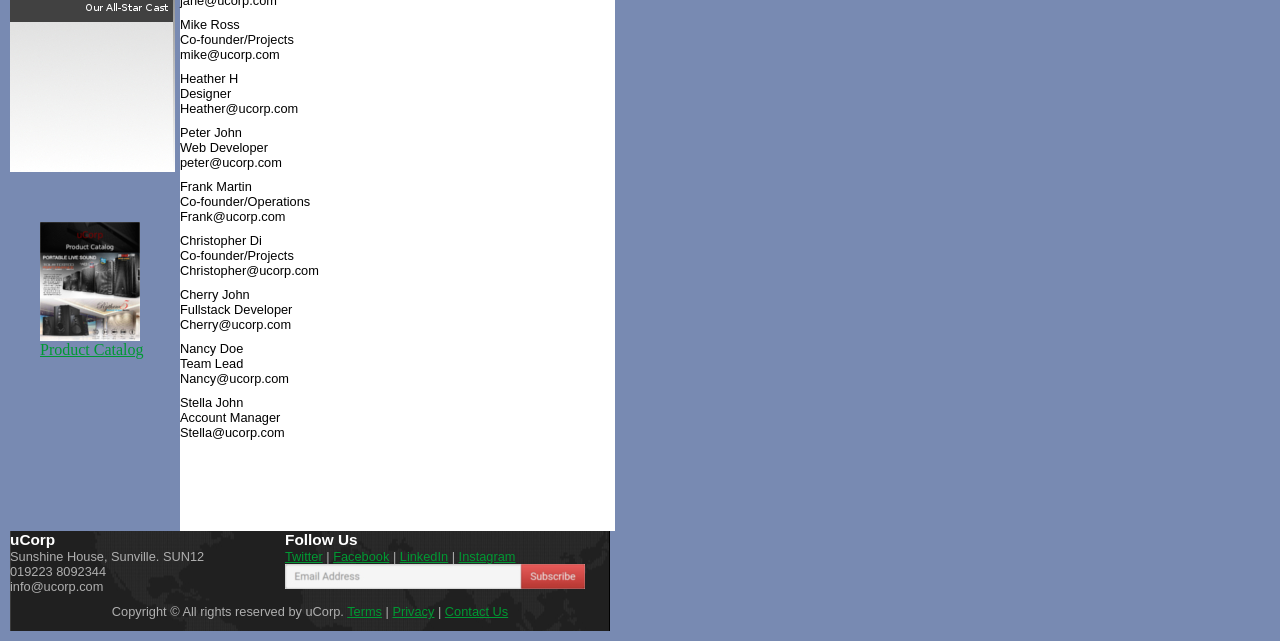
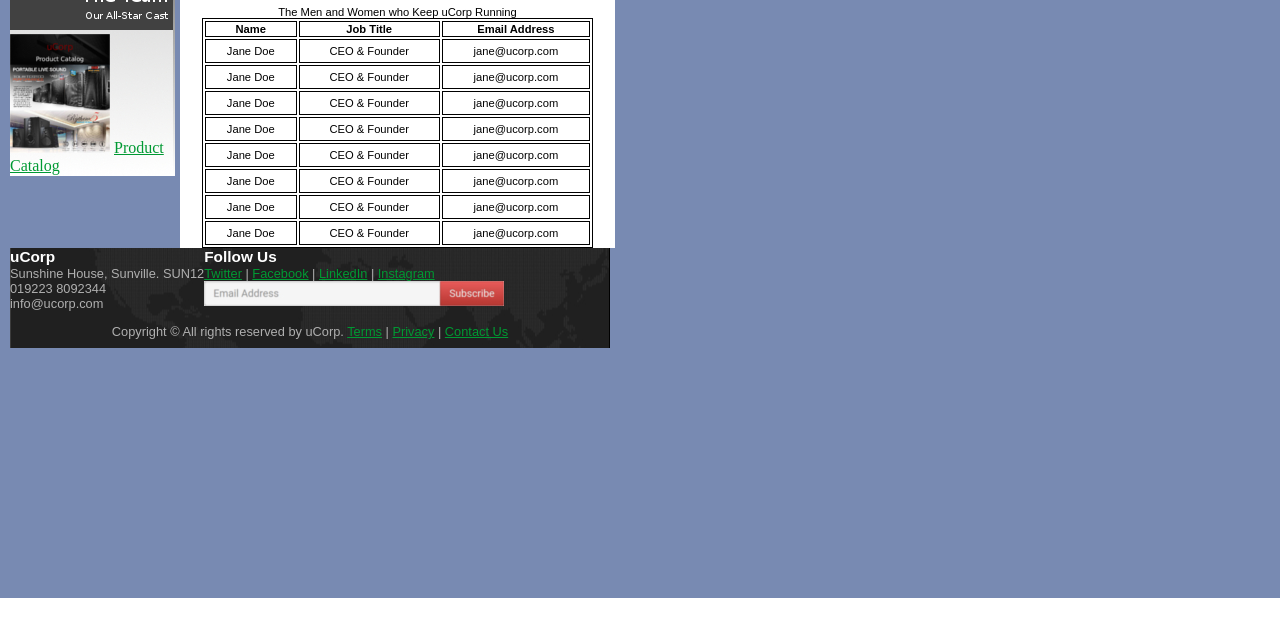
Before and after one commit to grizzlypa/fuzzycub, a plain HTML site: page aboutus_the-team.html in a window 1280 px wide. Shown: the part 202-843 px from the top of the page. After the commit the page ends 800 px from the top, so only its background shows below. Drawn offline with Linux system fonts and the light colour scheme; files whose address does not match are found by name.

Commit message:
End of Lab 5.1

```diff
--- a/aboutus/aboutus.css
+++ b/aboutus/aboutus.css
@@ -119,3 +119,32 @@ margin-left: 275;
 {
 text-align: center;
 }
+
+/* SECTION FOR TABLE SELECTORS */
+table, th, td
+{
+border:1px solid black;
+}
+
+table
+{
+font-family: Arial, Helvetica, Geneva, Swiss, sans-serif;
+font-size: 70%;
+width:90%;
+}
+
+table.center
+{
+margin-left: auto;
+margin-right: auto;
+}
+
+td
+{
+padding:5px;
+}
+
+td.center
+{
+text-align:center;
+}
--- a/aboutus_the-team.html
+++ b/aboutus_the-team.html
@@ -1,3 +1,5 @@
+<!DOCTYPE html>
+
 <html lang="en">
 
 <head>
@@ -14,7 +16,7 @@
 <!-- HEADER -->
 <header>
 
-<div id="head"><a href="index.html"><img height="65" width="250" src="aboutus/uCorp_logo.png" /></a></div>
+<div id="head"><a href="index.html"><img height="65" width="250" src="aboutus/uCorp_logo.png" alt="uCorp_logo" /></a></div>
 
 <div id="navbar"><a href="aboutus.html"><img height="52" width="89" src="aboutus/header_button_about-us.jpg" alt="Link goes back to current page." id="aboutus" /></a><a href="contactus.html"><img height="52" width="104" src="aboutus/header_button_contact-us.jpg" alt="Click here to contact us and let us know what you think." id="contactus" /></a><img height="52" width="91" src="aboutus/header_button_products.jpg" alt="Click here to explore the catalog of products we offer." id="products" /><a href="manufacturing.html"><img height="52" width="204" src="aboutus/header_button_manufacturing-process.jpg" alt="Click here to learn about the high-quality manufacturing process that uCorp employs." id="manufacturingprocess" /></a><a href="technology.html"><img height="52" width="112" src="aboutus/header_button_technology.jpg" alt="Click here to discover the advanced technology that goes into each one of our speakers." id="technology"/></a></div>
 
@@ -36,80 +38,103 @@
 <article>
 
 <h2>Our Creative Team</h2>
+<p>Why are our products so popular? Because the men and women of uCorp work tirelessly to produce nothing but the best.</p>
 
-<p>
-Jane Doe
-<br/>
-CEO & Founder
-<br/>
-jane@ucorp.com
-</p>
+<table class="center">
+    <caption>
+    The Men and Women who Keep uCorp Running
+    </caption>
+    <tr>
+        <th>Name</th>
+        <th>Job Title</th>
+        <th>Email Address</th>
+    </tr>
+    <tr>
+        <td class="center">Jane Doe</td>
+        <td class="center">CEO & Founder</td>
+        <td class="center">jane@ucorp.com</td>
 
-<p>
+    </tr>
+    <tr>
+        <td class="center">Jane Doe</td>
+        <td class="center">CEO & Founder</td>
+        <td class="center">jane@ucorp.com</td>
+
+    </tr>
+    <tr>
+        <td class="center">Jane Doe</td>
+        <td class="center">CEO & Founder</td>
+        <td class="center">jane@ucorp.com</td>
+
+    </tr>
+    <tr>
+        <td class="center">Jane Doe</td>
+        <td class="center">CEO & Founder</td>
+        <td class="center">jane@ucorp.com</td>
+
+    </tr>
+    <tr>
+        <td class="center">Jane Doe</td>
+        <td class="center">CEO & Founder</td>
+        <td class="center">jane@ucorp.com</td>
+
+    </tr>
+    <tr>
+        <td class="center">Jane Doe</td>
+        <td class="center">CEO & Founder</td>
+        <td class="center">jane@ucorp.com</td>
+
+    </tr>
+    <tr>
+        <td class="center">Jane Doe</td>
+        <td class="center">CEO & Founder</td>
+        <td class="center">jane@ucorp.com</td>
+
+    </tr>
+    <tr>
+        <td class="center">Jane Doe</td>
+        <td class="center">CEO & Founder</td>
+        <td class="center">jane@ucorp.com</td>
+
+    </tr>
+
+<!-- Extra Table Contacts, that I'm not spending 30 mintues adding, ha -->
+<!--
         Mike Ross
-<br/>
         Co-founder/Projects
-<br/>
         mike@ucorp.com
-</p>
 
-<p>
         Heather H
-<br/>
         Designer
-<br/>
         Heather@ucorp.com
-</p>
 
-<p>
         Peter John
-<br/>
         Web Developer
-<br/>
         peter@ucorp.com
-</p>
 
-<p>
         Frank Martin
-<br/>
         Co-founder/Operations
-<br/>
         Frank@ucorp.com
-</p>
 
-<p>
         Christopher Di
-<br/>
         Co-founder/Projects
-<br/>
         Christopher@ucorp.com
-</p>
 
-<p>
         Cherry John
-<br/>
         Fullstack Developer
-<br/>
         Cherry@ucorp.com
-</p>
 
-<p>
         Nancy Doe
-<br/>
         Team Lead
-<br/>
         Nancy@ucorp.com
-</p>
 
-<p>
         Stella John
-<br/>
         Account Manager
-<br/>
         Stella@ucorp.com
-<br/>
-</p>
 
+-->
+
+</table>
 
 </article>
 
@@ -134,7 +159,7 @@ info@ucorp.com
 
 <div id="footerlinks">
 <br />
-Copyright &copy All rights reserved by uCorp. <a href="terms.html">Terms</a> | <a href="privacy.html">Privacy</a> | <a href="contactus.html">Contact Us<a?
+Copyright &copy; All rights reserved by uCorp. <a href="terms.html">Terms</a> | <a href="privacy.html">Privacy</a> | <a href="contactus.html">Contact Us</a>
 </div>
 
 </footer>
```
Lines whose indentation alone changed are shown as unchanged.
